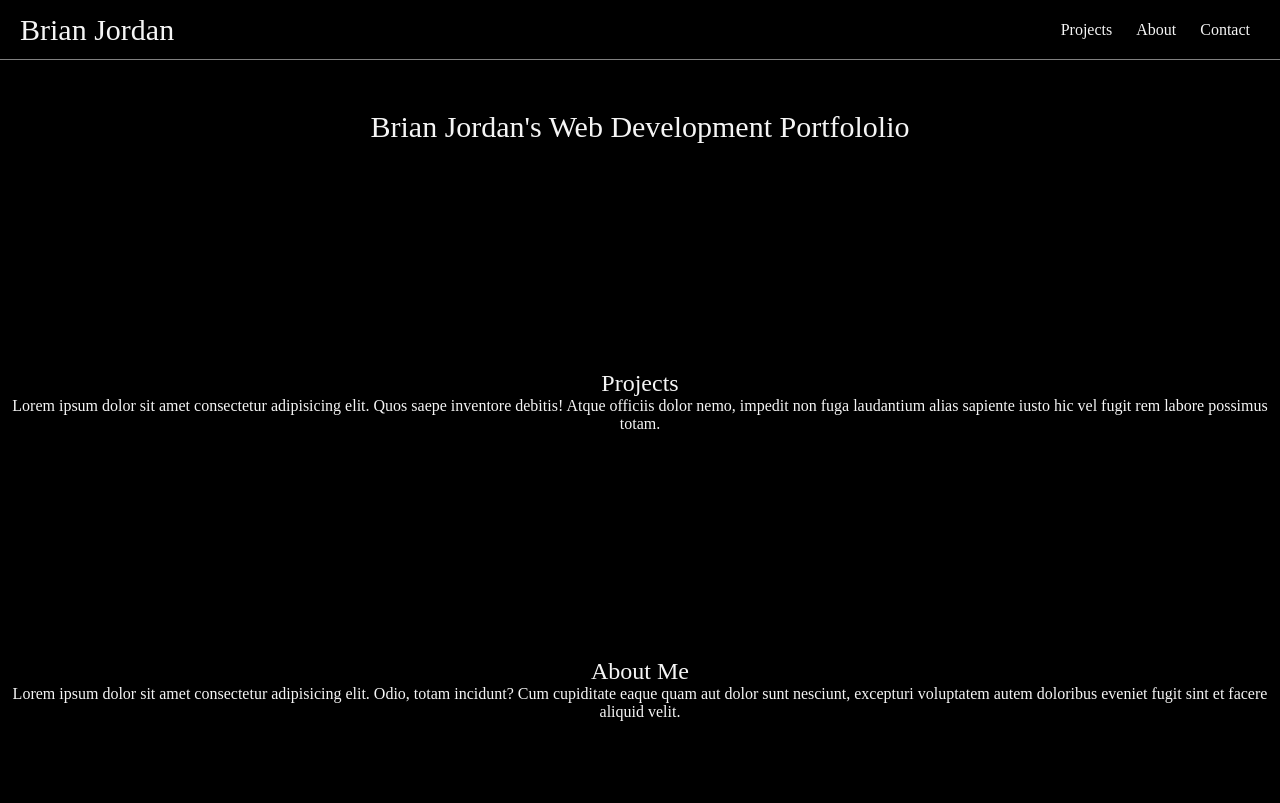
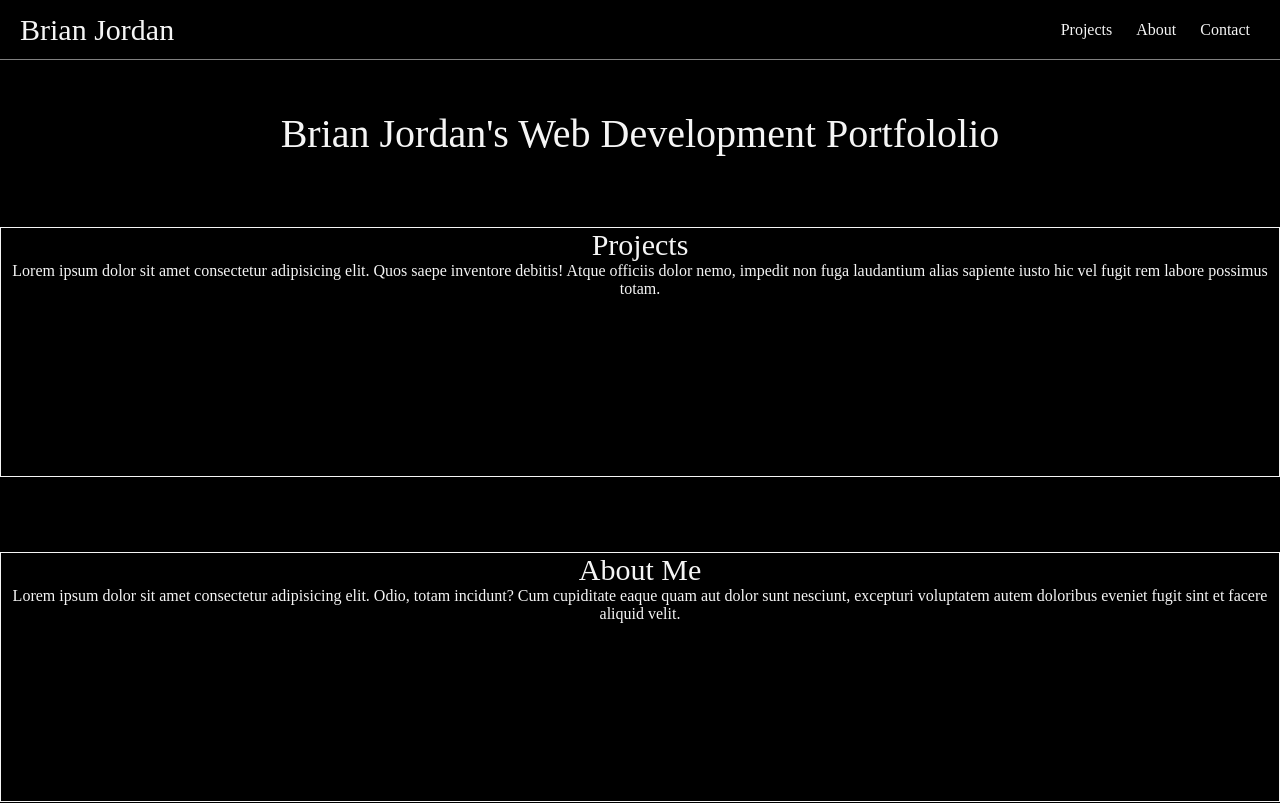
Before and after one commit to Tollpatsch283/Portfolio, a plain HTML site: page index.html in a window 1280 px wide. Shown: the top 803 px of the page. Drawn offline with Linux system fonts and the light colour scheme.

Commit message:
add styling to main

```diff
--- a/index.html
+++ b/index.html
@@ -23,18 +23,26 @@
     </header>
     <main>
         <h1>Brian Jordan's Web Development Portfololio</h1>
+        <div class="stuff-container">
             <section class="stuff projects">
                 <h2>Projects</h2>
-            <p class="description">Lorem ipsum dolor sit amet consectetur adipisicing elit. Quos saepe inventore debitis! Atque officiis dolor nemo, impedit non fuga laudantium alias sapiente iusto hic vel fugit rem labore possimus totam.</p>
+                <p class="description">Lorem ipsum dolor sit amet consectetur adipisicing elit. Quos saepe inventore
+                    debitis! Atque officiis dolor nemo, impedit non fuga laudantium alias sapiente iusto hic vel fugit
+                    rem labore possimus totam.</p>
             </section>
             <section class="stuff about">
                 <h2>About Me</h2>
-            <p class="description">Lorem ipsum dolor sit amet consectetur adipisicing elit. Odio, totam incidunt? Cum cupiditate eaque quam aut dolor sunt nesciunt, excepturi voluptatem autem doloribus eveniet fugit sint et facere aliquid velit.</p>
+                <p class="description">Lorem ipsum dolor sit amet consectetur adipisicing elit. Odio, totam incidunt?
+                    Cum cupiditate eaque quam aut dolor sunt nesciunt, excepturi voluptatem autem doloribus eveniet
+                    fugit sint et facere aliquid velit.</p>
             </section>
             <section class="stuff contact">
                 <h2>Contact</h2>
-            <p class="description">Lorem ipsum dolor sit amet consectetur adipisicing elit. Unde, numquam veritatis saepe sint est non distinctio, reiciendis tenetur dicta delectus voluptatibus rem! Qui minus, quidem rerum tempora ipsam iure labore?</p>
+                <p class="description">Lorem ipsum dolor sit amet consectetur adipisicing elit. Unde, numquam veritatis
+                    saepe sint est non distinctio, reiciendis tenetur dicta delectus voluptatibus rem! Qui minus, quidem
+                    rerum tempora ipsam iure labore?</p>
             </section>
+        </div>
     </main>
     <footer></footer>
 </body>
--- a/resources/css/style.css
+++ b/resources/css/style.css
@@ -25,6 +25,16 @@ main {
     min-height: 1000px;
     justify-content: space-between;
 }
+.stuff-container {
+    display: flex;
+    flex-direction: column;
+    justify-content: space-between;
+    height: 900px;
+}
+.stuff {
+    height: 250px;
+    border: 1px solid whitesmoke;
+}
 .logo {
     font-size: 30px;
 }
@@ -39,10 +49,11 @@ h2 {
 }
 
 h1 {
-    font-size: 30px;
+    font-size: 40px;
+    padding-bottom: 70px;
 }
 h2 {
-    font-size: 24px;
+    font-size: 30px;
 }
 .description {
     text-align: center;
```
Lines whose indentation alone changed are shown as unchanged.
